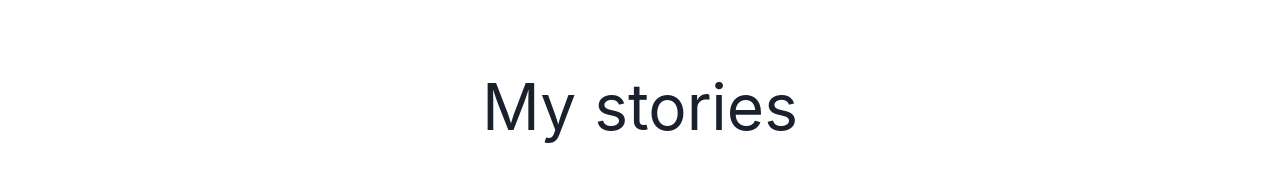
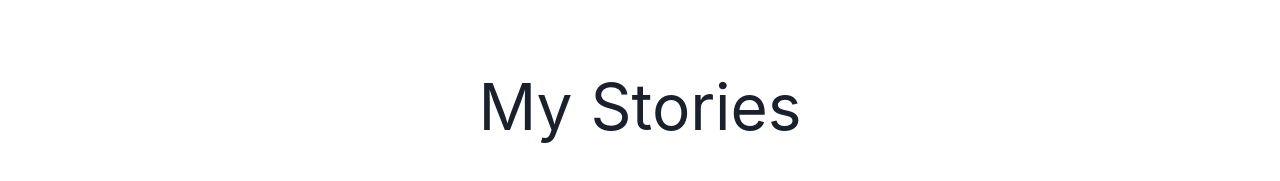
Before and after one commit to mathesond2/blockstories, a Next.js app: page /my-stories in a window 1280 px wide. Shown: the part 365-546 px from the top of the page. Built offline with nearby package versions, Linux system fonts and the light colour scheme.

Commit message:
add styling

```diff
--- a/pages/about.js
+++ b/pages/about.js
@@ -1,7 +1,7 @@
 import styles from '../styles/Home.module.css'
 import Nav from '../components/nav';
 import HeadMetadata from '../components/headMetadata';
-
+import {Container } from '@chakra-ui/react'
 export default function About() {
   return (
     <div className={styles.container}>
@@ -9,7 +9,9 @@ export default function About() {
       <Nav/>
 
       <main className={styles.main}>
-        <h1 className={styles.title}>About</h1>
+        <Container maxW="container.xl">
+          <h1 className={styles.title}>About</h1>
+        </Container>
       </main>
     </div>
   )
--- a/pages/dashboard.js
+++ b/pages/dashboard.js
@@ -1,6 +1,7 @@
 import styles from '../styles/Home.module.css'
 import Nav from '../components/nav';
 import HeadMetadata from '../components/headMetadata';
+import { Container } from '@chakra-ui/react';
 
 export default function Dashboard() {
   return (
@@ -9,7 +10,9 @@ export default function Dashboard() {
       <Nav/>
 
       <main className={styles.main}>
-        <h1 className={styles.title}>Dashboard</h1>
+        <Container maxW="container.xl">
+          <h1 className={styles.title}>Dashboard</h1>
+        </Container>
       </main>
     </div>
   )
--- a/pages/index.js
+++ b/pages/index.js
@@ -7,6 +7,7 @@ import {
   AccordionButton,
   AccordionPanel,
   AccordionIcon,
+  Container,
 } from '@chakra-ui/react'
 import Nav from '../components/nav';
 
@@ -22,6 +23,7 @@ export default function Home() {
       <Nav/>
 
       <main className={styles.main}>
+        <Container maxW="container.xl">
           <Accordion>
             <AccordionItem>
               <h2>
@@ -57,6 +59,7 @@ export default function Home() {
               </AccordionPanel>
             </AccordionItem>
           </Accordion>
+        </Container>
       </main>
     </div>
   )
--- a/pages/my-stories.js
+++ b/pages/my-stories.js
@@ -1,6 +1,7 @@
 import styles from '../styles/Home.module.css'
 import Nav from '../components/nav';
 import HeadMetadata from '../components/headMetadata';
+import { Container } from '@chakra-ui/react';
 
 export default function MyStories() {
   return (
@@ -9,7 +10,9 @@ export default function MyStories() {
       <Nav/>
 
       <main className={styles.main}>
-        <h1 className={styles.title}>My stories</h1>
+      <Container maxW="container.xl">
+          <h1 className={styles.title}>My Stories</h1>
+        </Container>
       </main>
     </div>
   )
```
Lines whose indentation alone changed are shown as unchanged.
